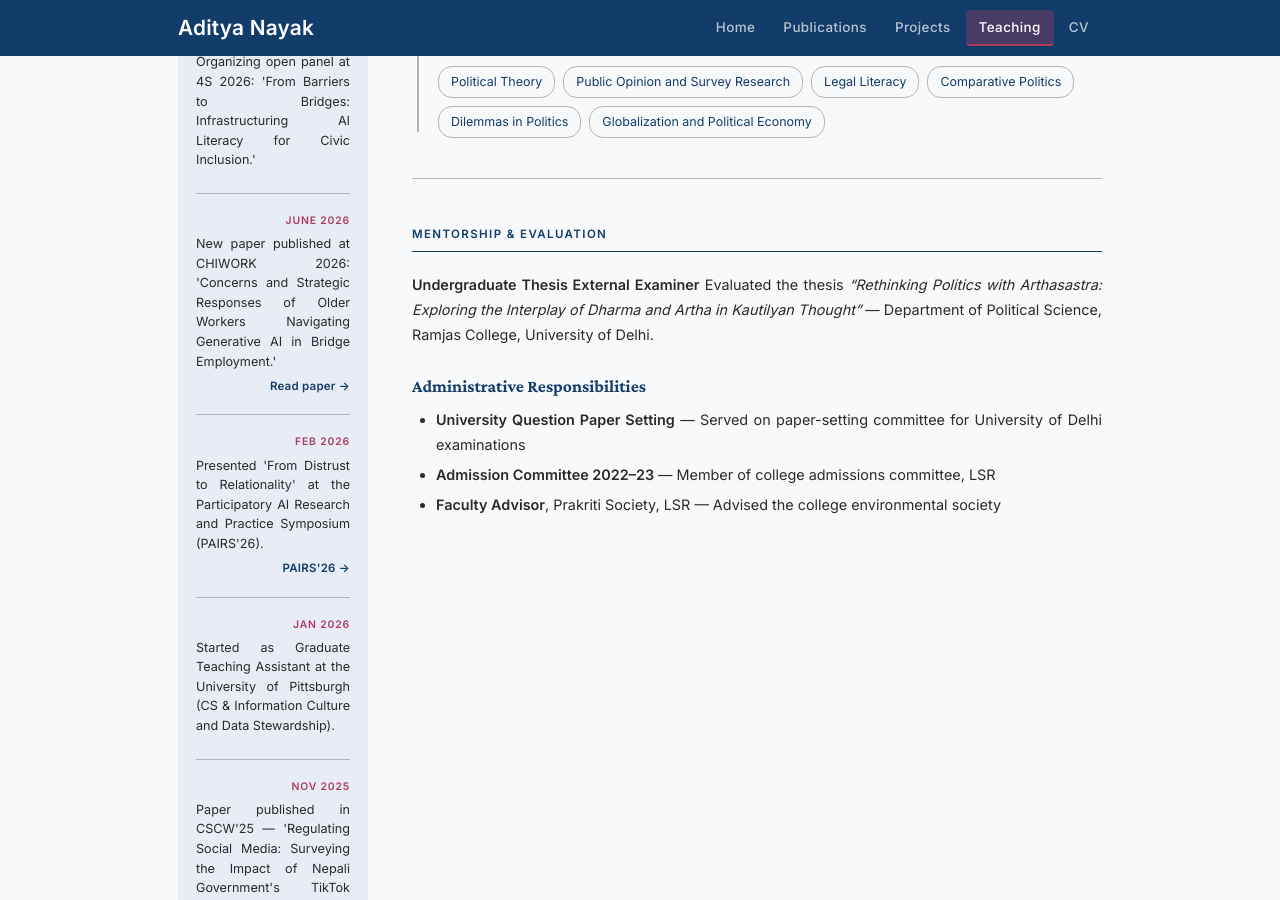
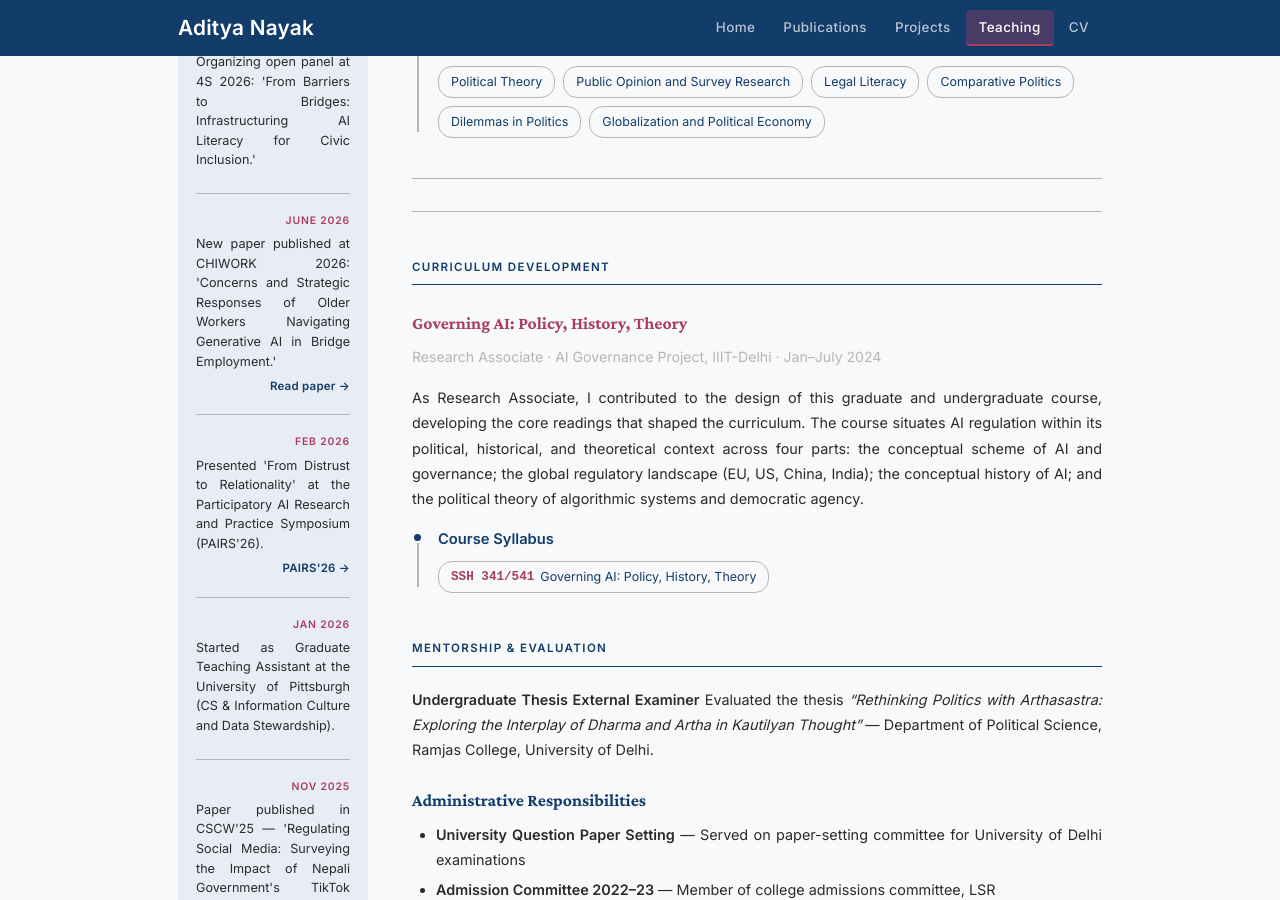
Before and after one commit to adityanayak-info/adityanayak-info.github.io, a Jekyll site: the page built from teaching.md, in a window 1280 px wide and 900 px high, scrolled down 766 px. Built offline with Jekyll 4.4.1, drawn with Linux system fonts in a browser that asks for light colours.

Commit message:
Add curriculum development section to teaching.md
Added details about the curriculum development for the course 'Governing AI: Policy, History, Theory', including course structure and syllabus information.

```diff
--- a/teaching.md
+++ b/teaching.md
@@ -69,6 +69,25 @@ permalink: /teaching/
 
 ---
 
+---
+
+## Curriculum Development
+
+<h3 class="teaching-role">Governing AI: Policy, History, Theory</h3>
+<p class="teaching-meta">Research Associate · AI Governance Project, IIIT-Delhi · Jan–July 2024</p>
+
+<p>As Research Associate, I contributed to the design of this graduate and undergraduate course, developing the core readings that shaped the curriculum. The course situates AI regulation within its political, historical, and theoretical context across four parts: the conceptual scheme of AI and governance; the global regulatory landscape (EU, US, China, India); the conceptual history of AI; and the political theory of algorithmic systems and democratic agency.</p>
+
+<div class="teaching-timeline">
+  <div class="tl-entry">
+    <span class="tl-dot tl-dot-navy"></span>
+    <div class="tl-dept">Course Syllabus</div>
+    <div class="tl-tags">
+      <a class="tl-tag" href="https://techtree.iiitd.edu.in/viewDescription/filename?=SSH341" target="_blank" rel="noopener"><span class="course-code">SSH 341/541</span> Governing AI: Policy, History, Theory</a>
+    </div>
+  </div>
+</div>
+
 ## Mentorship & Evaluation
 
 **Undergraduate Thesis External Examiner**
```
